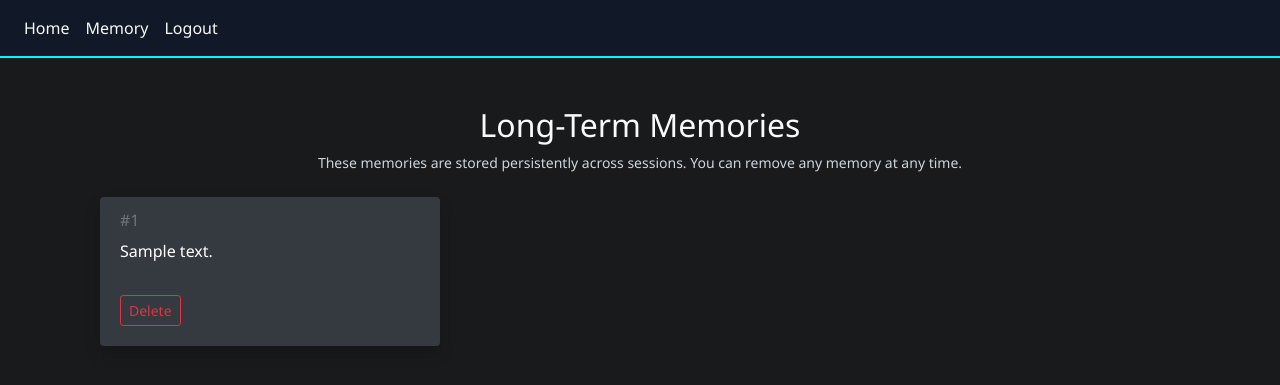
After one commit to Parvxbhargava/AI_chatbot, a Flask app: page /ltm in a window 1280 px wide. The commit adds this page. Shown: the top 385 px of the page. Run offline with Flask 3, Linux system fonts and the light colour scheme; a user stored in the database is signed in; tables that the repository leaves empty hold one stand-in row (values such as "Sample post"); some libraries are stand-ins or nearby versions.

Commit message:
Add files via upload

```diff
--- a/app/api.py
+++ b/app/api.py
@@ -1,40 +1,66 @@
 import requests
 import os
 from dotenv import load_dotenv
+from app.models import LongTermMemory
+from app import db
 
+# Load the API key
 load_dotenv()
-api_key=os.getenv("API_KEY")
+api_key = os.getenv("API_KEY")
+model_id = "openai/gpt-3.5-turbo"
+
+def check_memory_worthy(user_input, reply):
+    return "remember" in user_input.lower() or "remember" in reply.lower() or "prefer" in user_input.lower() or "prefer" in reply.lower()
+
+def store_memory(user_id, user_input, reply=None):
+    memory = LongTermMemory(content=user_input, user_id=user_id)
+    db.session.add(memory)
+    db.session.commit()
+
+def call_api(user_input, user_id=None, short_term_memory=None, long_term_memory=None):
+    url = "https://openrouter.ai/api/v1/chat/completions"
+    headers = {
+        "Authorization": f"Bearer {api_key}",
+        "Content-Type": "application/json"
+    }
+
+    messages = [{"role": "system", "content": "Your name is AshiAI and you are a helpful assistant."}]
+
+# Inject long-term memory (LTM)
+    if long_term_memory:
+        for memory in long_term_memory[-5:]:  # Limit to latest 5 LTM items
+            messages.append({
+                "role": "system",
+                "content": f"Remember this about the user: {memory['content']}"
+            })
 
 
-model_id="openai/gpt-3.5-turbo"
+    if short_term_memory:
+        messages.extend(short_term_memory)
 
-def call_api(user_input,user_id=None,short_term_memory=None,long_term_memory=None):
-  url="https://openrouter.ai/api/v1/chat/completions"
+    # ✅ Add user input to the conversation
+    messages.append({"role": "user", "content": user_input})
+
+    data = {
+        "model": model_id,
+        "messages": messages,
+    }
+
+    try:
+        response = requests.post(url, headers=headers, json=data)
+        reply = response.json()
 
 
-  headers={"Authorization":f"Bearer {api_key}",
-            "Content-Type": "application/json"}
+        if "choices" in reply and len(reply["choices"]) > 0:
+            bot_reply = reply["choices"][0]["message"]["content"]
 
-  messages=[{"role": "system", "content": "Your name is AshiAI and you are a helpful assistant."}]
-  if short_term_memory:
-    messages.extend(short_term_memory)
+            if check_memory_worthy(user_input, bot_reply):
+                store_memory(user_id, user_input, bot_reply)
 
-  messages.append({"role":"user",
-                   "content":user_input})
-
-  data={"model":model_id,
-        "messages":messages,
-  }
-
-  try:
-    response=requests.post(url,headers=headers,json=data)
-    reply=response.json()
-    if "choices" in reply and len(reply["choices"]) > 0:
-      return reply["choices"][0]["message"]["content"]
-
-    else:
-      print("Unexpected API response:", reply)
-      return "Sorry, I couldn't process your request."
-  except Exception as e:
-    print(f"Error calling API: {e}")
-    return "I'm sorry, I'm having trouble processing your request. Please try again later."
+            return bot_reply
+        else:
+            print("Unexpected API response:", reply)
+            return "Sorry, I couldn't process your request."
+    except Exception as e:
+        print(f"Error calling API: {e}")
+        return "Sorry, something went wrong."
--- a/app/routes.py
+++ b/app/routes.py
@@ -1,34 +1,73 @@
-from flask import Blueprint, render_template, request, redirect, url_for,jsonify
+from flask import Blueprint, render_template, request, redirect, url_for, jsonify, session
 from flask_login import login_required, current_user
 from app.api import call_api
+from app.models import LongTermMemory  # make sure this matches your model name
+from app import db
 
+main = Blueprint("main", __name__)
 
-main=Blueprint("main",__name__)
 
 @main.route("/")
 def home():
-  if current_user.is_authenticated:
-    return redirect(url_for("main.chat"))
-  return redirect(url_for("auth.login"))
+    if current_user.is_authenticated:
+        return redirect(url_for("main.chat"))
+    return redirect(url_for("auth.login"))
+
 
 @main.route("/chat")
 @login_required
 def chat():
-  return render_template("chat.html",user=current_user)
+    return render_template("chat.html", user=current_user)
 
-@main.route("/chat/message",methods=["POST"])
+
+@main.route("/chat/message", methods=["POST"])
 @login_required
 def chat_message():
-  user_input=request.json.get("message"," ")
-  if not user_input:
-    return jsonify({"error":"Message is required"}),400
+    user_input = request.json.get("message", "").strip()
+    if not user_input:
+        return jsonify({"error": "Message is required"}), 400
 
-  short_term_memory = [
-    {"role": "system", "content": "You're a helpful assistant."},
-  ]
+    # Load session-based short-term memory (STM)
+    conversation = session.get("conversation", [])
+    conversation.append({"role": "user", "content": user_input})
+    short_term_memory = conversation[-5:]  # Only last 10 messages
 
-  long_term_memory=[]
+    # Fetch long-term memory (LTM) from database
+    user_memories = LongTermMemory.query.filter_by(user_id=current_user.id).all()
+    long_term_memory = [{"role": "user", "content": m.content} for m in user_memories]
 
-  reply=call_api(user_input,user_id=current_user.id,short_term_memory=short_term_memory,long_term_memory=long_term_memory)
+    # Call the chatbot API
+    reply = call_api(user_input, user_id=current_user.id,
+                     short_term_memory=short_term_memory,
+                     long_term_memory=long_term_memory)
 
-  return jsonify({"reply":reply})
+    # Save assistant reply in conversation
+    conversation.append({"role": "assistant", "content": reply})
+    session["conversation"] = conversation[-10:]  # Keep session small
+
+    return jsonify({"reply": reply})
+
+
+@main.route("/ltm")
+@login_required
+def ltm():
+     user_memories = LongTermMemory.query.filter_by(user_id=current_user.id).all()
+     return render_template("ltm.html", memories=user_memories)
+
+
+@main.route("/clear_session")
+@login_required
+def clear_session():
+    session.clear()
+    return "Session cleared. Try chatting again."
+
+@main.route("/ltm/delete/<int:memory_id>", methods=["POST"])
+@login_required
+def delete_memory(memory_id):
+    memory = LongTermMemory.query.get_or_404(memory_id)
+    if memory.user_id != current_user.id:
+        return jsonify({"error": "Unauthorized"}), 403
+
+    db.session.delete(memory)
+    db.session.commit()
+    return jsonify({"success": True})
--- a/app/templates/base.html
+++ b/app/templates/base.html
@@ -66,6 +66,7 @@
       <div class="navbar-nav">
         {% if current_user.is_authenticated %}
         <a class="nav-item nav-link" href="/">Home</a>
+        <a class="nav-item nav-link" href="/ltm">Memory</a>
         <a class="nav-item nav-link" href="/logout">Logout</a>
         {% else %}
         <a class="nav-item nav-link" href="/login">Login</a>
--- /dev/null
+++ b/app/templates/ltm.html
@@ -0,0 +1,59 @@
+{% extends "base.html" %}
+{% block title %}Long-Term Memories{% endblock %}
+
+{% block content %}
+<div class="container mt-5">
+  <h2 class="text-center text-light">Long-Term Memories</h2>
+  <p class="text-center" style="font-size: 14px; color: #cdd5de;">
+    These memories are stored persistently across sessions. You can remove any memory at any time.
+  </p>
+
+  {% if memories %}
+    <div class="row mt-4">
+      {% for memory in memories %}
+        <div class="col-md-6 col-lg-4 mb-4">
+          <div class="card bg-dark text-white shadow">
+            <div class="card-body">
+              <h6 class="card-subtitle mb-2 text-muted">#{{ loop.index }}</h6>
+              <p class="card-text">{{ memory.content }}</p>
+              <button class="btn btn-outline-danger btn-sm mt-3 delete-memory-btn"
+                      data-memory-id="{{ memory.id }}">
+                <i class="bi bi-trash"></i> Delete
+              </button>
+            </div>
+          </div>
+        </div>
+      {% endfor %}
+    </div>
+  {% else %}
+    <div class="text-center mt-5">
+      <p class="text-muted">No long-term memories found.</p>
+    </div>
+  {% endif %}
+</div>
+<script>
+  document.querySelectorAll('.delete-memory-btn').forEach(button => {
+    button.addEventListener('click', () => {
+      const memoryId = button.getAttribute('data-memory-id');
+      if (confirm("Delete this memory?")) {
+        fetch(`/ltm/delete/${memoryId}`, {
+          method: 'POST',
+          headers: {
+            'Content-Type': 'application/json',
+            'X-Requested-With': 'XMLHttpRequest'
+          }
+        })
+        .then(res => res.json())
+        .then(data => {
+          if (data.success) {
+            location.reload();  // reload the page to reflect change
+          } else {
+            alert("Failed to delete memory.");
+          }
+        });
+      }
+    });
+  });
+</script>
+
+{% endblock %}
```
Also changed, not shown: app/models.py (+9 -1 lines).
